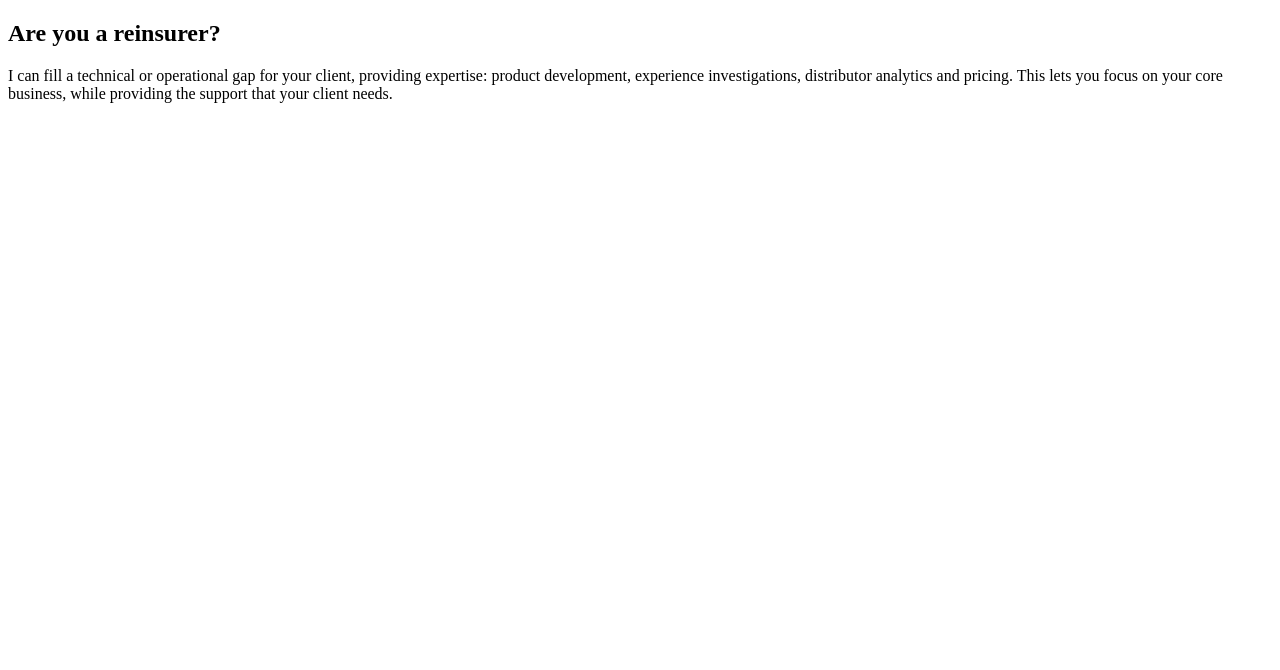
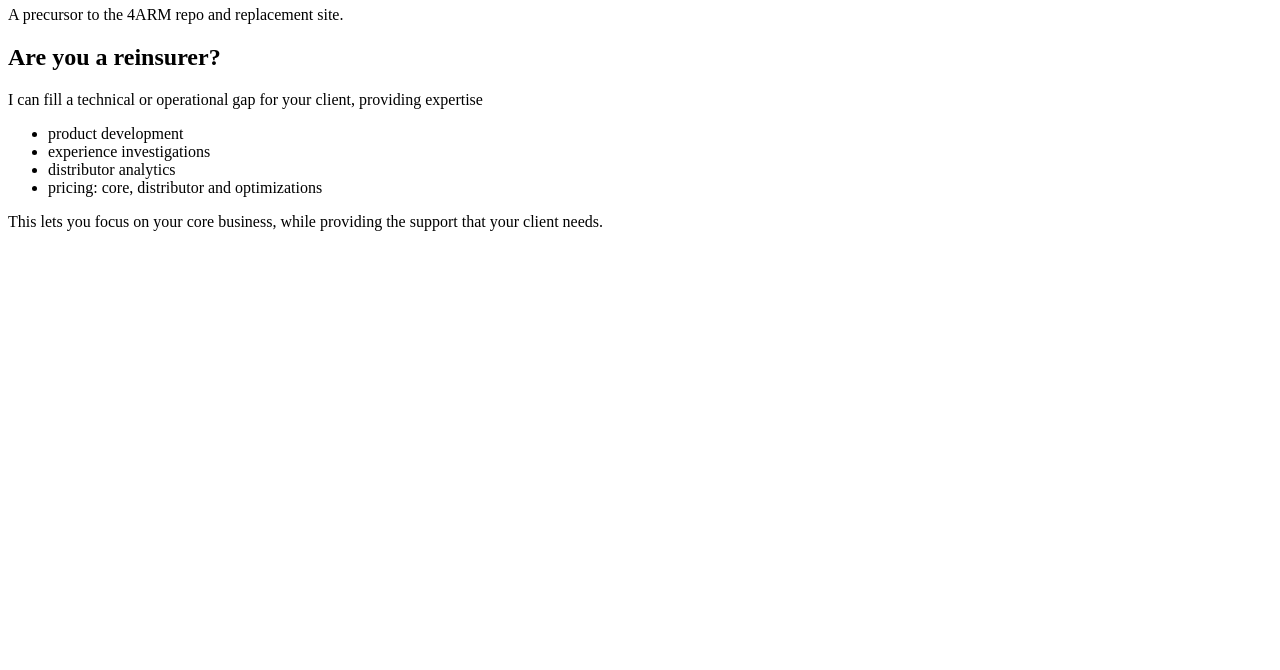
Before and after one commit to maverickactuary/2020reinsurance, a plain HTML site: page index.html in a window 1280 px wide. Shown: the part 130-800 px from the top of the page. Drawn offline with Linux system fonts and the light colour scheme.

Commit message:
List capabilities

```diff
--- a/index.html
+++ b/index.html
@@ -1,4 +1,4 @@
-# 2020reinsurance
+<h1>2020reinsurance</h1>
 
 <ul>
     <li>No styling</li>
@@ -9,4 +9,13 @@
 A precursor to the 4ARM repo and replacement site.
 
 <h2>Are you a reinsurer?</h2>
-<p>I can fill a technical or operational gap for your client, providing expertise: product development, experience investigations, distributor analytics and pricing. This lets you focus on your core business, while providing the support that your client needs.</p>
+<p>I can fill a technical or operational gap for your client, providing expertise</p>
+
+<ul>
+    <li>product development</li>
+    <li>experience investigations</li>
+    <li>distributor analytics</li>
+    <li>pricing: core, distributor and optimizations</li>
+</ul>
+
+<p>This lets you focus on your core business, while providing the support that your client needs.</p>
```
